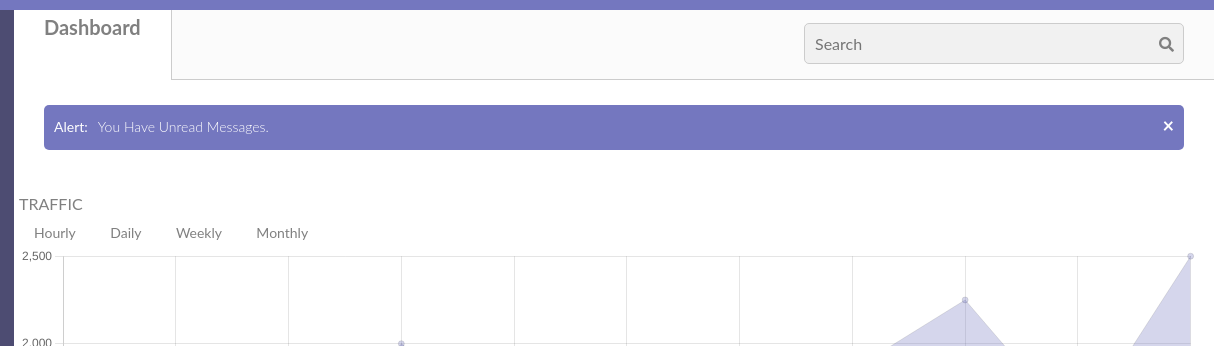
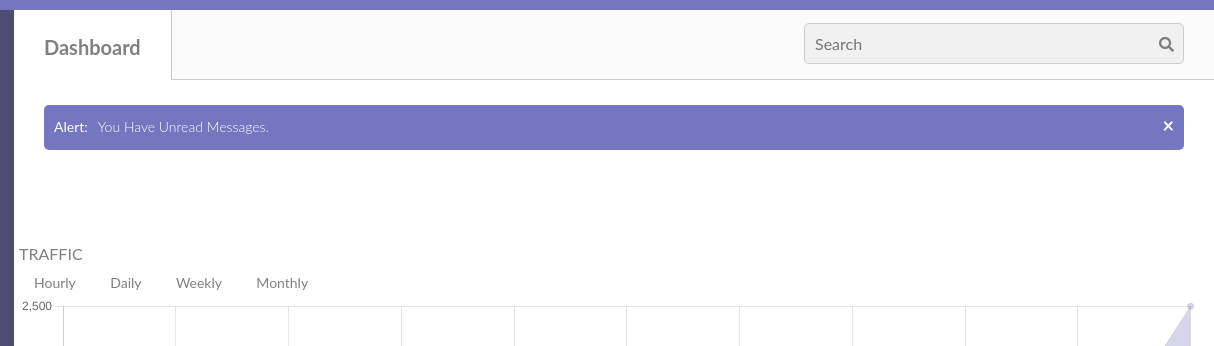
Before and after one commit to amckeownwvnet/Web-App, a website built with Parcel: page index.html in a window 1280 px wide. Shown: the part 60-406 px from the top of the page, 66-1280 px from the left. Built offline with nearby package versions, Linux system fonts and the light colour scheme.

Commit message:
ALMOST DONE
JESUS CHRIST THE ALIGNMENT ISSUES.
Got a few grid items to debug left

```diff
--- a/scss/components/_grid.scss
+++ b/scss/components/_grid.scss
@@ -72,6 +72,7 @@ main {
 			grid-template-areas:
 				"heading search"
 				"notice notice";
+			margin-bottom: 20px;
 		}
 
 		.traffic {grid-area: traffic;}
@@ -134,6 +135,8 @@ main {
 			.submodule-container {
 				flex-direction: row;
 				justify-content: space-between;
+				padding-left: 20px;
+   				 padding-right: 20px;
 				.submodule {
 					margin-right: 35px;
 					width: auto;
--- a/scss/components/_sections.scss
+++ b/scss/components/_sections.scss
@@ -64,6 +64,7 @@ main {
 	.notice{
 		display: block;
 		transition: all 1s ease-in-out;
+		margin-bottom: 20px;
 		&.hide {
 			display: none;
 		}
@@ -100,6 +101,9 @@ main {
 				display: flex;
 				flex-direction: column;
 				justify-content: space-between;
+				@media (min-width: 768px){
+					margin-top: 50px;
+				}
 				.traffic-type {
 					list-style-type: none;
 					margin-top: 0;
@@ -221,6 +225,7 @@ main {
 		.heading {
 			padding-right: 30px;
 			padding-left: 30px;
+			padding-top: 20px;
 		}
 		.search {
 			border-bottom: 1px solid $grey;
@@ -252,6 +257,7 @@ main {
 
 	.border-bottom {
 		border-bottom: 1px solid $grey;
+
 	}
 	.border-top {
 		border-top: 1px solid $grey;
```
Also changed, not shown: scss/styles.css, 1 other file.
